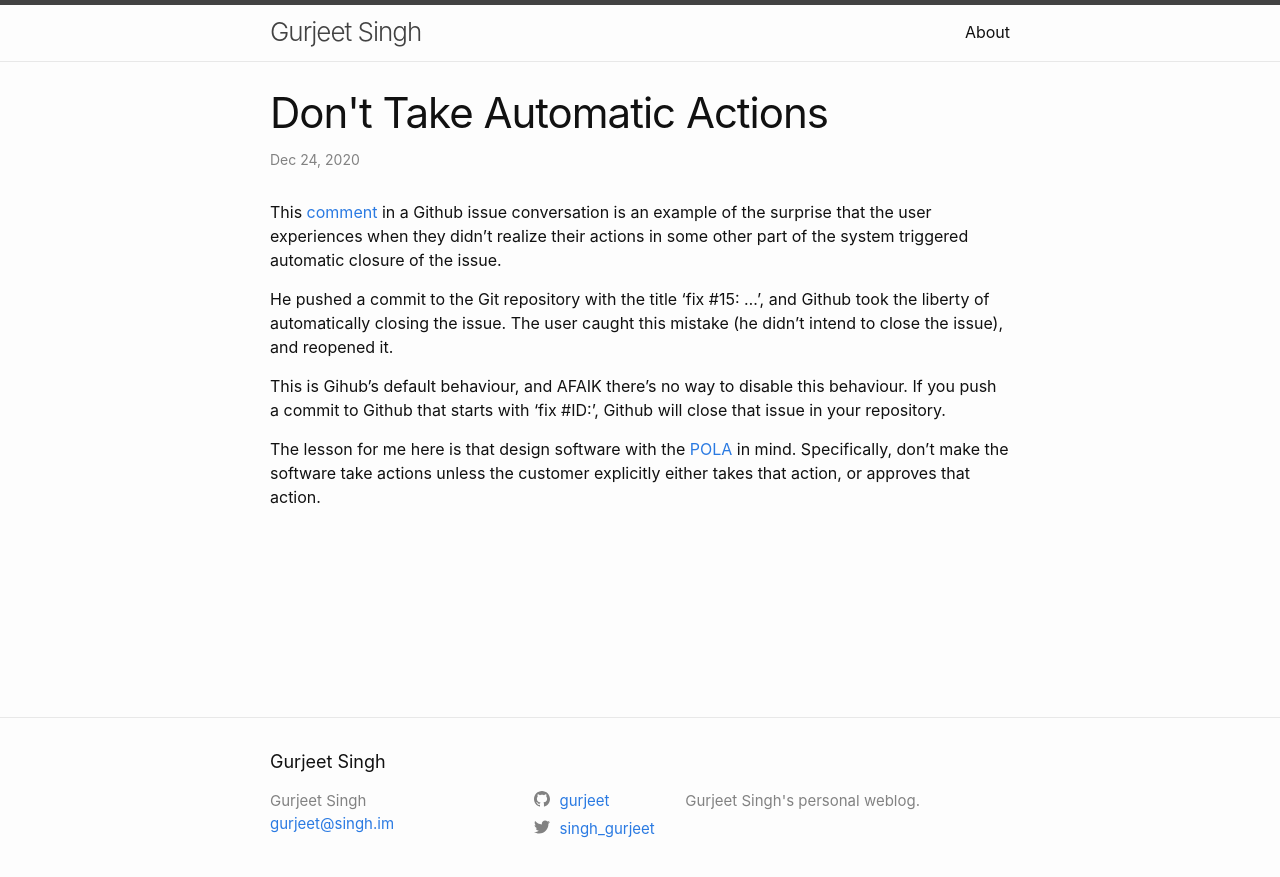
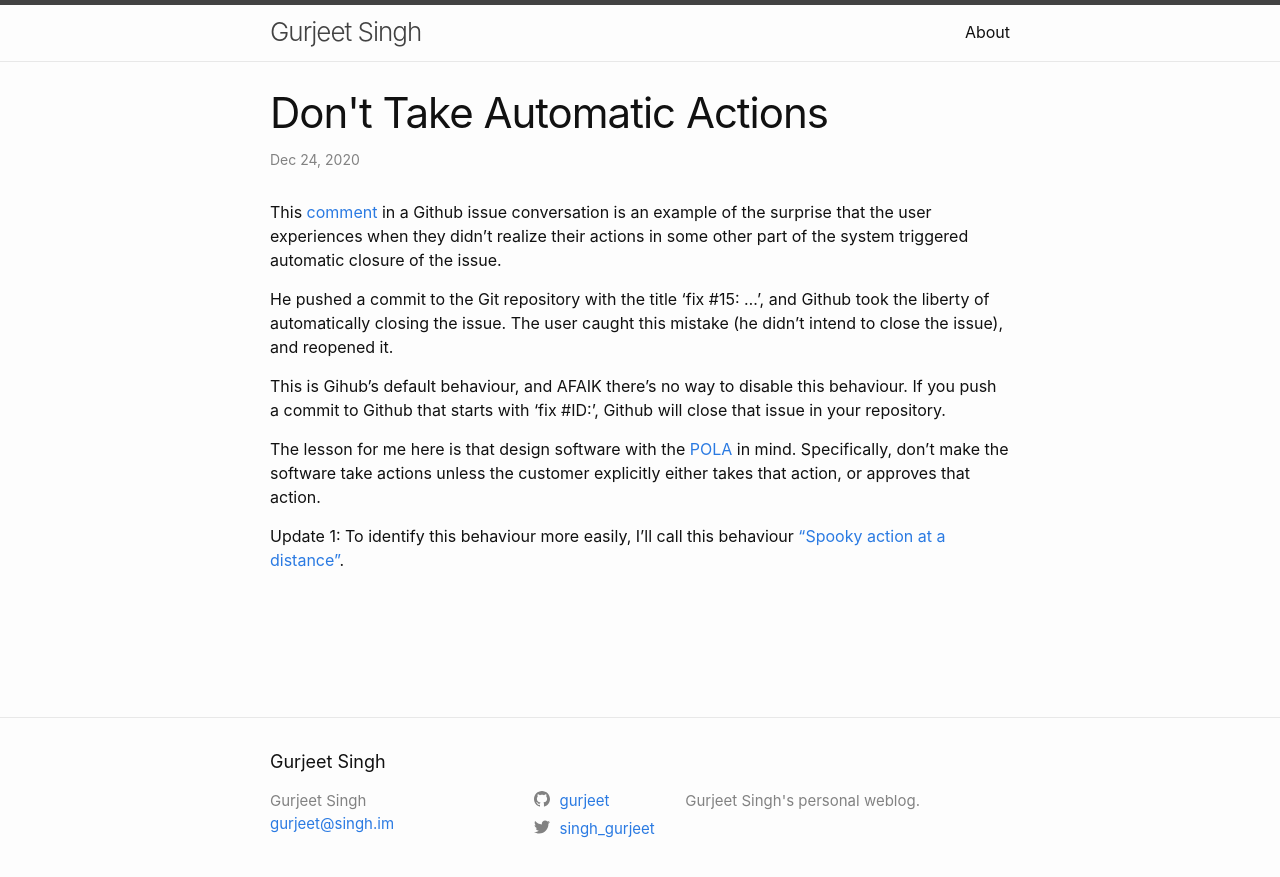
Before and after one commit to gurjeet/gurjeet.singh.im, a Jekyll site: the page built from blog/_posts/2020-12-24-dont-take-automatic-actions.md, in a window 1280 px wide. Shown: the top 877 px of the page. Built offline with Jekyll 4.4.1, drawn with Linux system fonts in a browser that asks for light colours; comment, search, counter and statistics services are not loaded.

Commit message:
Added update to call a behaviour "Spooky action at a distance"

```diff
--- a/blog/_posts/2020-12-24-dont-take-automatic-actions.md
+++ b/blog/_posts/2020-12-24-dont-take-automatic-actions.md
@@ -21,5 +21,9 @@ The lesson for me here is that design software with the [POLA][] in mind.
 Specifically, don't make the software take actions unless the customer
 explicitly either takes that action, or approves that action.
 
+Update 1: To identify this behaviour more easily, I'll call this behaviour
+["Spooky action at a distance"][spooky action].
+
 [comment]: https://github.com/13-37-org/infnoise/issues/15#issuecomment-453848323
 [POLA]: https://en.wikipedia.org/wiki/Principle_of_least_astonishment
+[spooky action]: https://en.wikipedia.org/wiki/Quantum_entanglement
```
